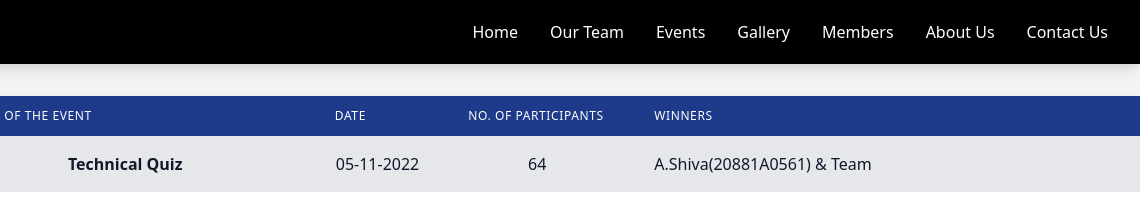
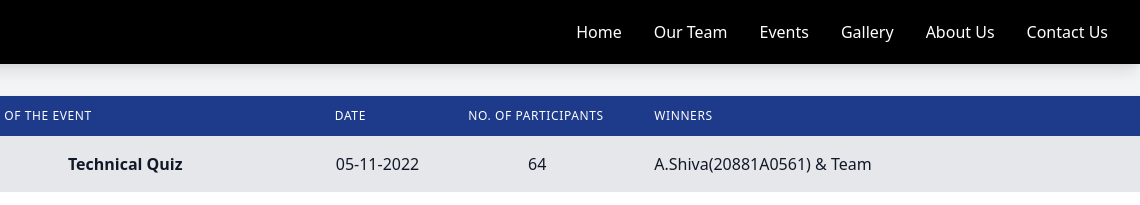
Before and after one commit to vce-cse-dept/acm-club, a plain HTML site: page Events.html in a window 1280 px wide. Shown: the top 205 px of the page, 140-1280 px from the left. Drawn offline with nearby package versions, Linux system fonts and the light colour scheme.

Commit message:
Update Events.html

```diff
--- a/Events.html
+++ b/Events.html
@@ -27,7 +27,6 @@
                 <a href="team.html" class="ml-8 font-medium text-white hover:text-blue-500">Our Team</a>
                 <a href="Events.html" class="ml-8 font-medium text-white hover:text-blue-500">Events</a>
                 <a href="gallery.html" class="ml-8 font-medium text-white hover:text-blue-500">Gallery</a>
-                <a href="members.html" class="ml-8 font-medium text-white hover:text-blue-500">Members</a>
                 <a href="about.html" class="ml-8 font-medium text-white hover:text-blue-500">About Us</a>
                 <a href="contact.html" class="ml-8 font-medium text-white hover:text-blue-500">Contact Us</a>
               </div>
```
